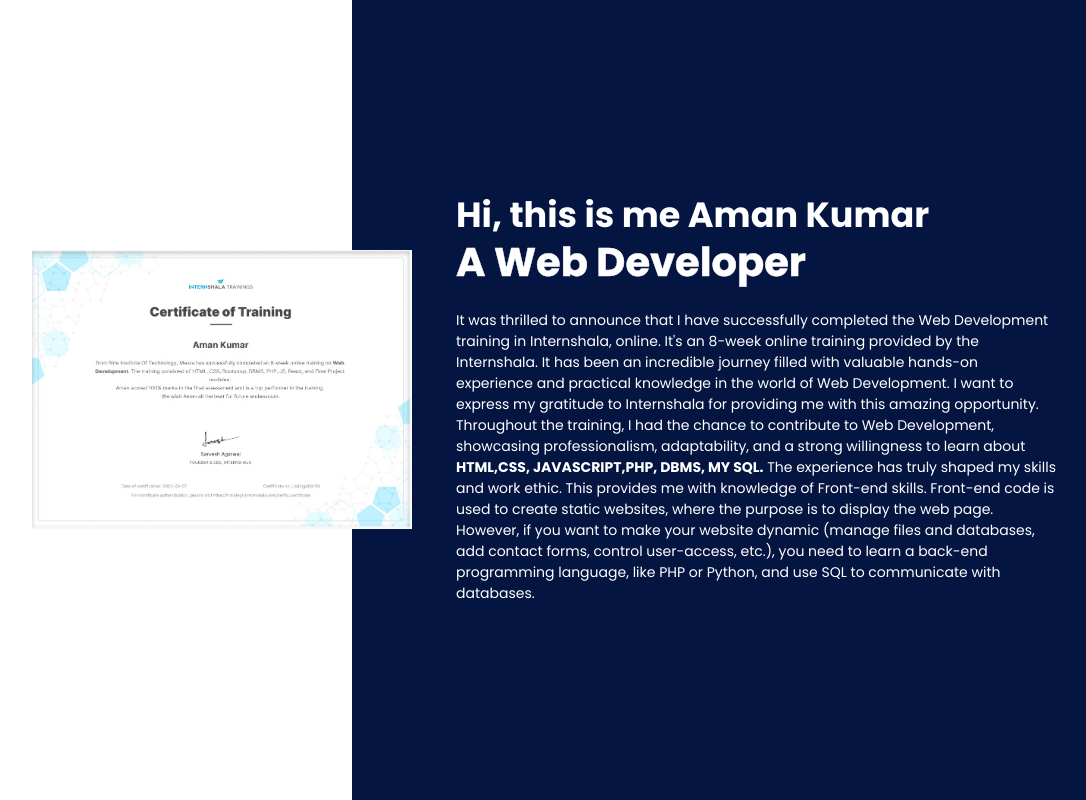
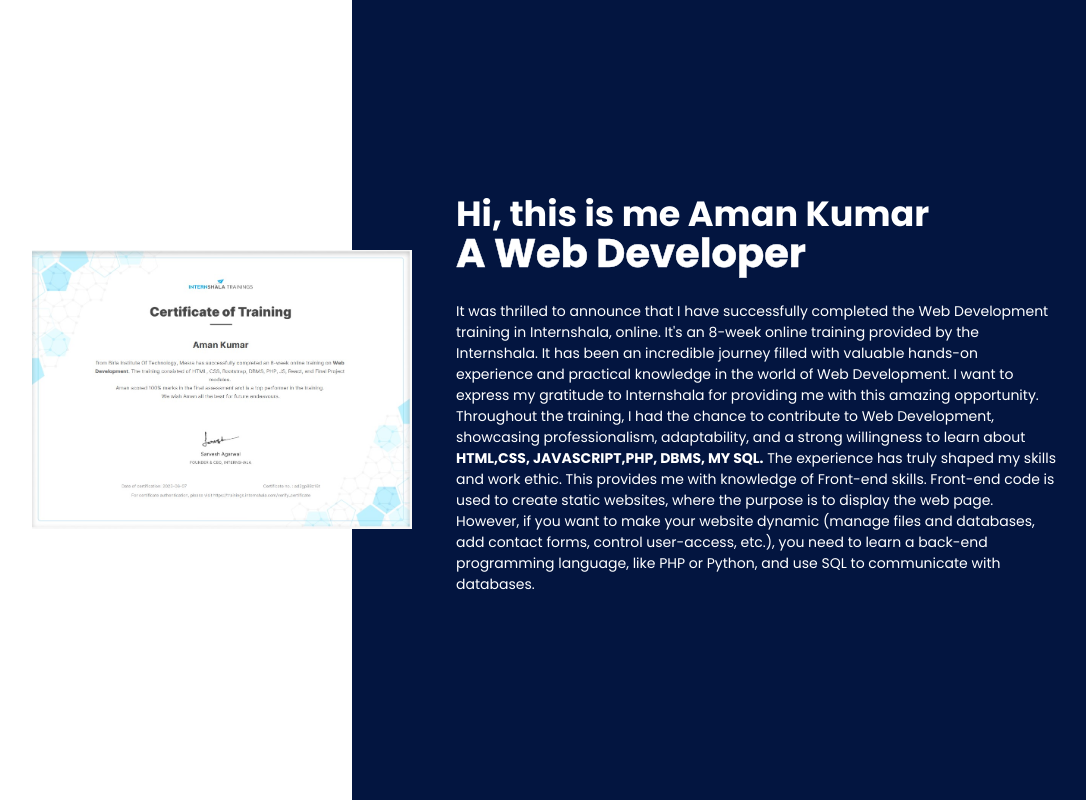
Before and after one commit to amannn007/Portfolio, a plain HTML site: page web.html in a window 1280 px wide. Shown: the whole page, without its empty margins (96-1182 px from the left). Drawn offline with Linux system fonts and the light colour scheme.

Commit message:
Update style1.css

```diff
--- a/style1.css
+++ b/style1.css
@@ -45,7 +45,7 @@
 }
 .home-content h1{
     font-size: 35px;
-    line-height: 1.0;
+    line-height: 0.5;
 }
 .home-content h3{
     font-size: 40px;
```
